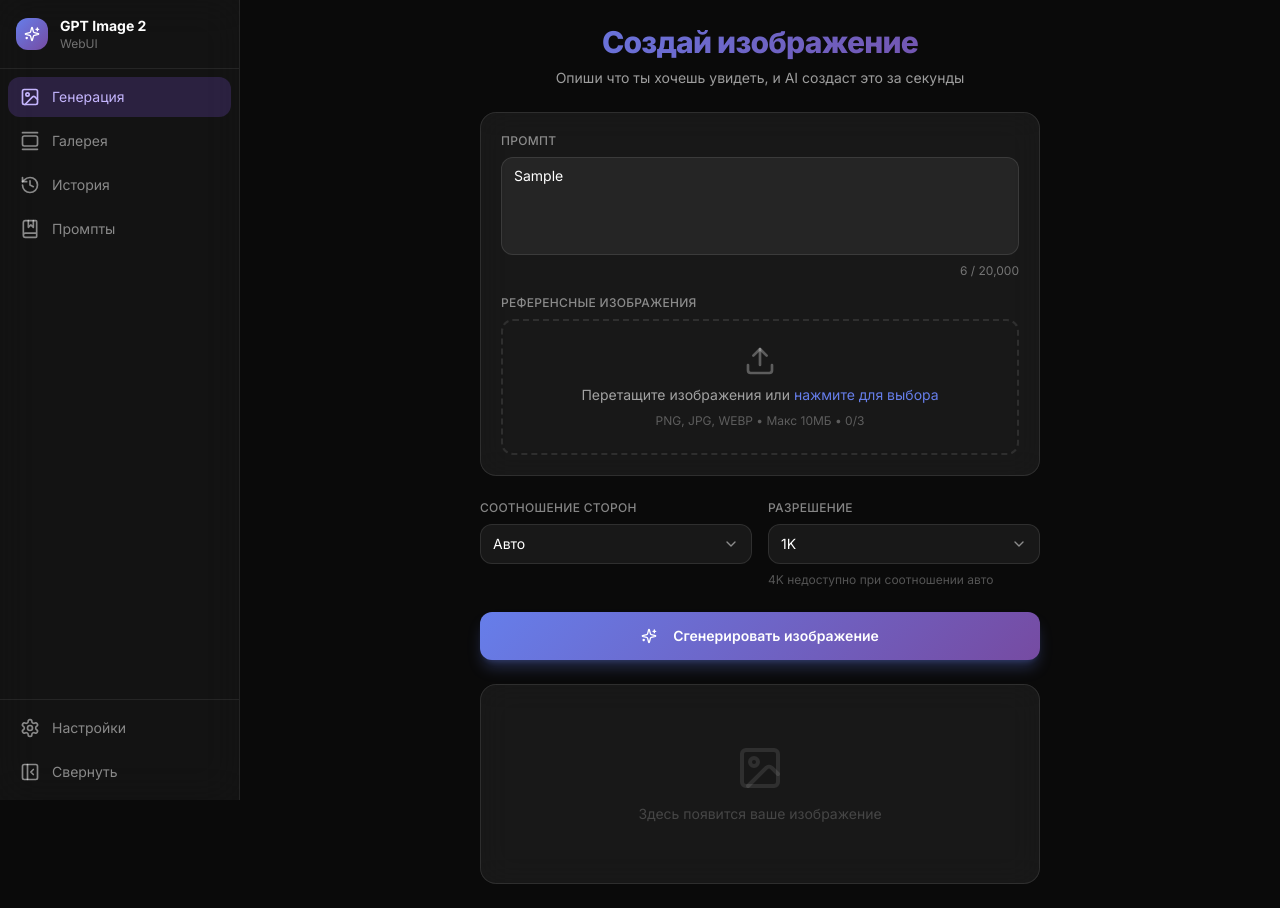
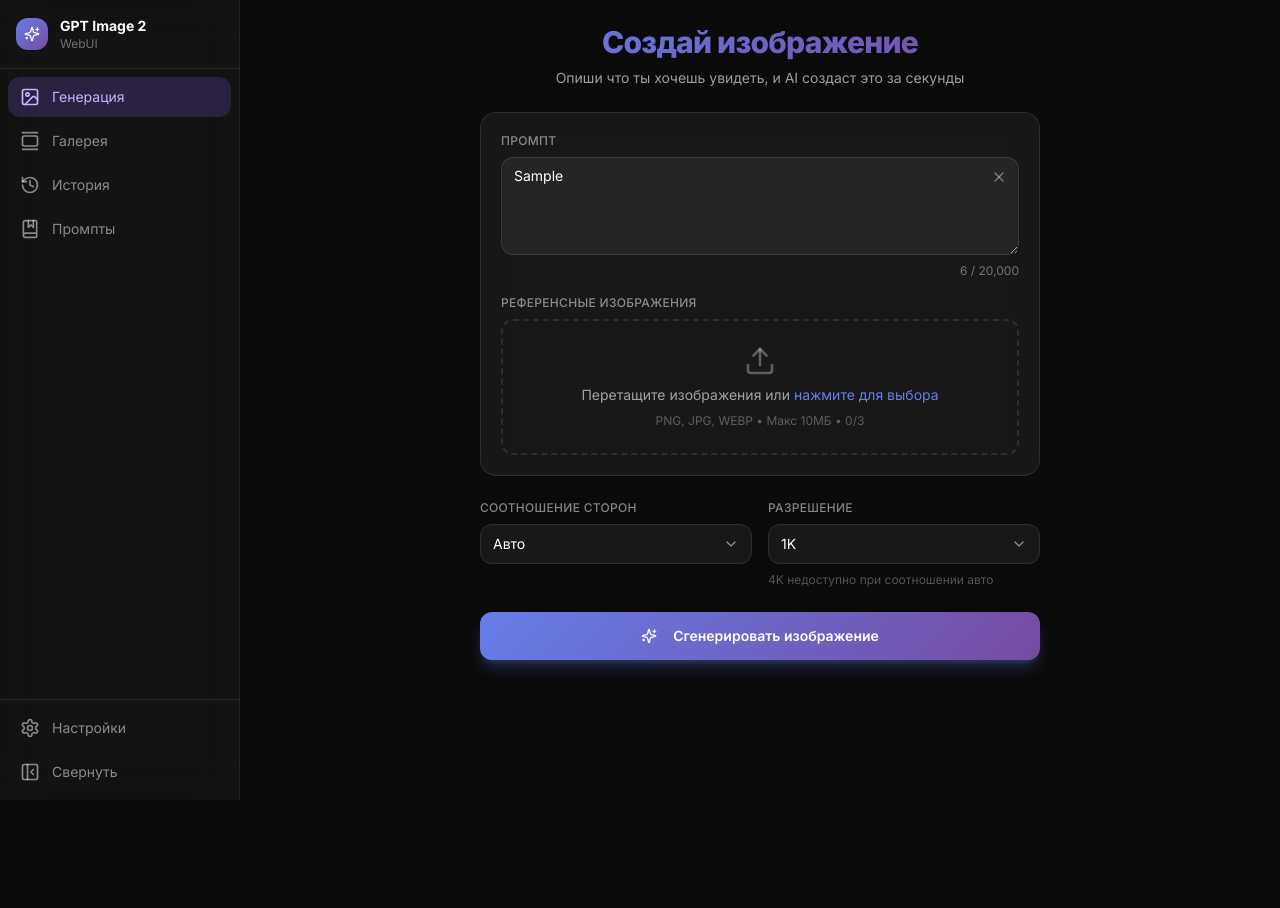
Before and after one commit to Bolleks/gpt-image-2-webui, a Next.js app: page / in a window 1280 px wide. Both pictures are taken after typing "Sample" into the empty fields and a click on the button "Добавить референсные изображения". After the commit the page ends 800 px from the top, so only its background shows below. Built offline with nearby package versions, Linux system fonts and the light colour scheme.

Commit message:
feat: remove image placeholders, add resizable prompt textarea with clear button

```diff
--- a/src/components/generation/PreviewArea.tsx
+++ b/src/components/generation/PreviewArea.tsx
@@ -1,29 +1,13 @@
 'use client';
-
-import { Skeleton } from '@/components/ui/skeleton';
-import { ImageIcon } from 'lucide-react';
 
 interface PreviewAreaProps {
   imageUrl: string | null;
   status: string | null;
 }
 
-export function PreviewArea({ imageUrl, status }: PreviewAreaProps) {
-  if (status === 'generating' || status === 'waiting' || status === 'queuing') {
-    return (
-      <div className="glass-card p-4">
-        <Skeleton className="w-full aspect-square rounded-xl bg-white/5" />
-      </div>
-    );
-  }
-
+export function PreviewArea({ imageUrl }: PreviewAreaProps) {
   if (!imageUrl) {
-    return (
-      <div className="glass-card p-8 flex flex-col items-center justify-center min-h-[200px]">
-        <ImageIcon className="w-12 h-12 text-white/10 mb-3" />
-        <p className="text-sm text-white/20">Здесь появится ваше изображение</p>
-      </div>
-    );
+    return null;
   }
 
   return (
--- a/src/components/generation/PromptInput.tsx
+++ b/src/components/generation/PromptInput.tsx
@@ -1,6 +1,7 @@
 'use client';
 
 import { Textarea } from '@/components/ui/textarea';
+import { X } from 'lucide-react';
 
 interface PromptInputProps {
   value: string;
@@ -9,20 +10,36 @@
 }
 
 export function PromptInput({ value, onChange, disabled }: PromptInputProps) {
+  const handleClear = () => {
+    onChange('');
+  };
+
   return (
     <div className="space-y-2">
       <label className="block text-xs font-medium text-white/50 uppercase tracking-wide">
         Промпт
       </label>
+      <div className="relative">
         <Textarea
           value={value}
           onChange={(e) => onChange(e.target.value)}
           disabled={disabled}
           rows={4}
-        className="w-full bg-white/[0.06] border-white/10 text-white placeholder:text-white/30 focus:border-primary-400/50 focus:ring-primary-400/20 resize-none rounded-xl"
+          className="w-full bg-white/[0.06] border-white/10 text-white placeholder:text-white/30 focus:border-primary-400/50 focus:ring-primary-400/20 resize-y rounded-xl pr-10"
           placeholder="Опиши изображение, которое хочешь создать..."
           maxLength={20000}
         />
+        {value.length > 0 && !disabled && (
+          <button
+            type="button"
+            onClick={handleClear}
+            className="absolute top-2 right-2 p-1 rounded-md text-white/40 hover:text-white/80 hover:bg-white/10 transition-colors"
+            title="Очистить"
+          >
+            <X className="h-4 w-4" />
+          </button>
+        )}
+      </div>
       <p className="text-xs text-white/40 text-right">
         {value.length} / 20,000
       </p>
```
Lines whose indentation alone changed are shown as unchanged.
